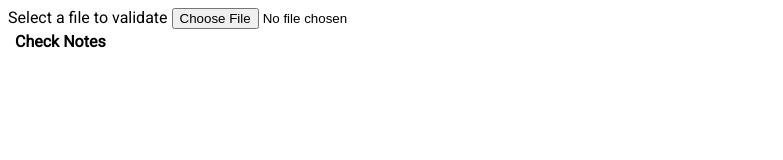
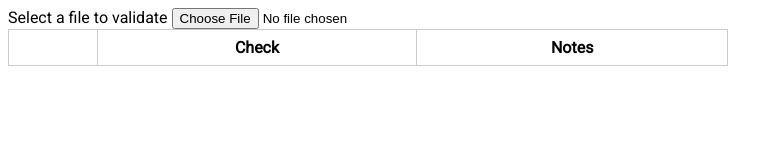
Before and after one commit to cellengine/fcs-validator, a website: page index.htm in a window 1280 px wide. Shown: the whole page, without its empty margins (0-783 px from the left). Drawn offline with Linux system fonts and the light colour scheme.

Commit message:
Improve styling

```diff
--- a/styles.css
+++ b/styles.css
@@ -12,6 +12,18 @@ body {
 	align-items: center;
 }
 
-#errors {
-	white-space: pre;
+table {
+	border-collapse: collapse;
+	border-spacing: 0;
+	width: 7.5in;
 }
+
+td, th {
+	border: 1px solid #ccc;
+	padding: 8px;
+}
+
+#errors,
+#report {
+	white-space: pre-wrap;
+}
```
